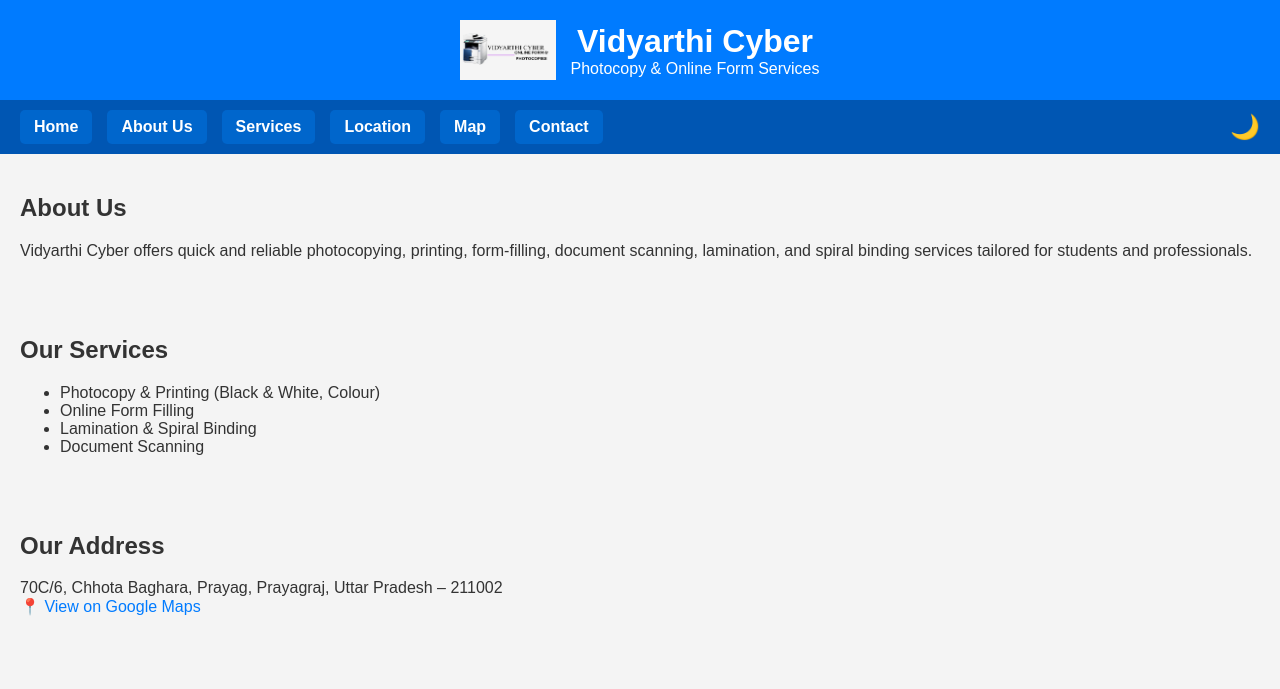
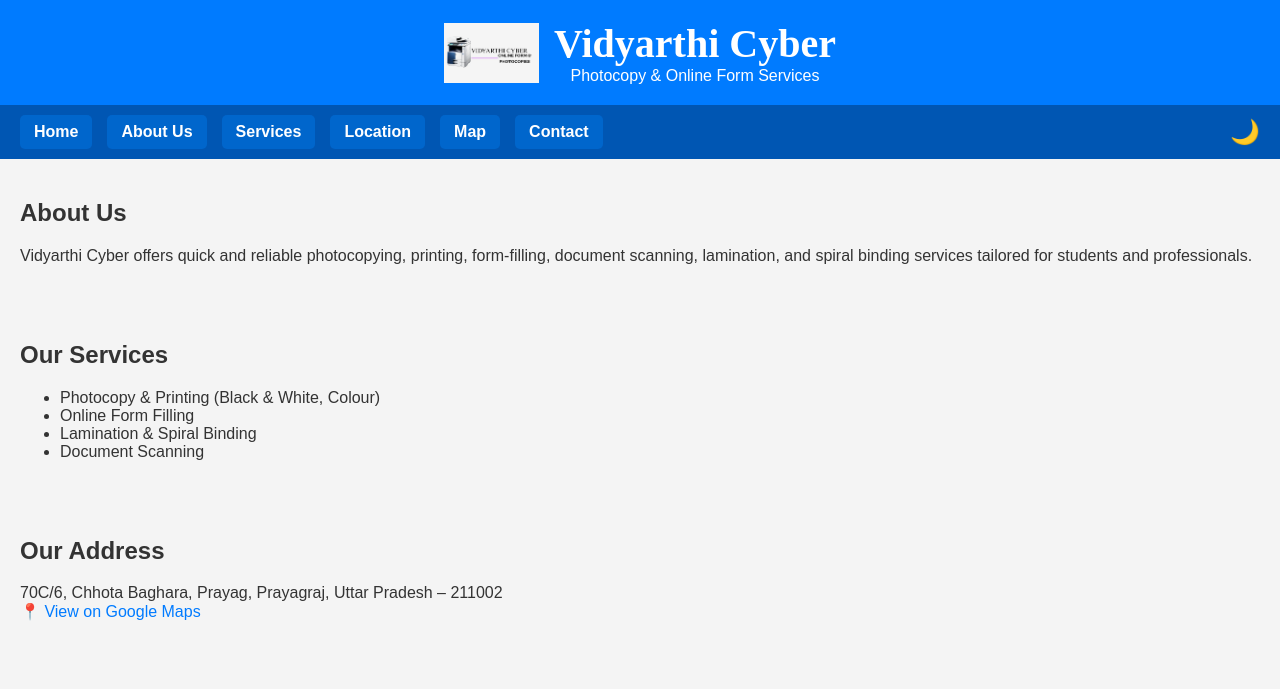
Before and after one commit to Chandan0121/VidyarthiCyber, a plain HTML site: page index.html in a window 1280 px wide. Shown: the top 689 px of the page. Drawn offline with Linux system fonts and the light colour scheme.

Commit message:
Update index.html

```diff
--- a/index.html
+++ b/index.html
@@ -4,7 +4,7 @@
   <meta charset="UTF-8" />
   <meta name="viewport" content="width=device-width, initial-scale=1.0"/>
   <title>Vidyarthi Cyber - Photocopy & Online Form Services</title>
-  <link rel="icon" href="Logo.jpeg" type="image/jpeg">
+  <link rel="icon" href="Logo.png" type="image/jpeg">
   <style>
     :root {
       --bg-color: #f4f4f4;
@@ -163,7 +163,7 @@
 <header>
   <img src="Logo.jpeg" alt="Vidyarthi Cyber Logo">
   <div>
-    <h1 style="margin:0;">Vidyarthi Cyber</h1>
+    <h1 style="margin:0; font-size: 2.5em; font-family:'Times New Roman', Times, serif;">Vidyarthi Cyber</h1>
     <p style="margin:0;">Photocopy & Online Form Services</p>
   </div>
 </header>
@@ -244,7 +244,7 @@
   <p>&copy; 2025 Vidyarthi Cyber. All rights reserved.</p>
 </footer>
 
-<!-- WhatsApp Floating Icon Button -->
+<!-- WhatsApp Floating Icon -->
 <a class="whatsapp-button" href="https://wa.me/917525853937" target="_blank">
   <img src="WhatsApp.png" alt="WhatsApp" style="height: 50px; width: 50px;">
 </a>
```
